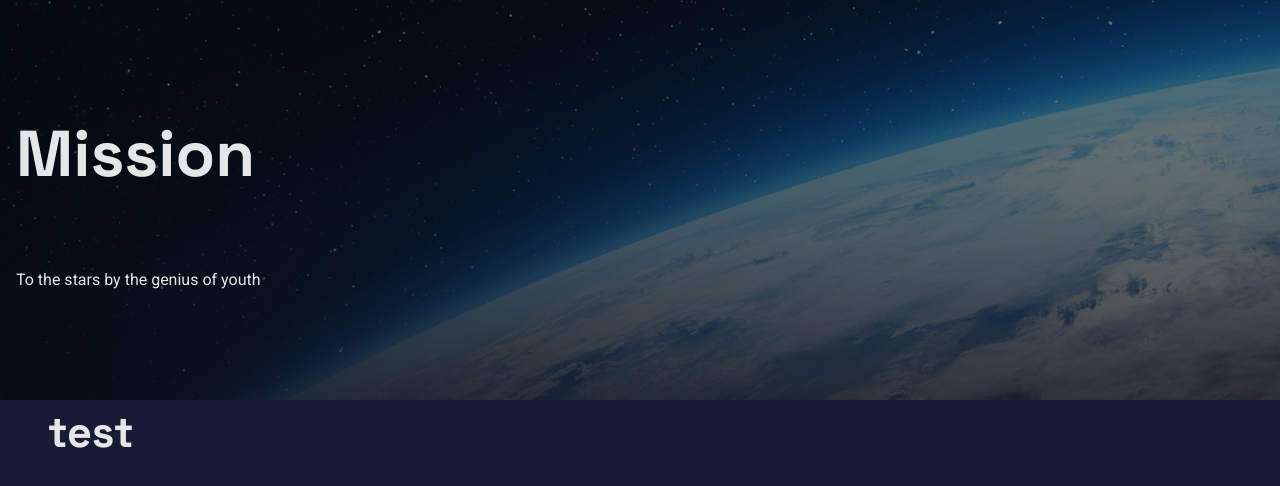
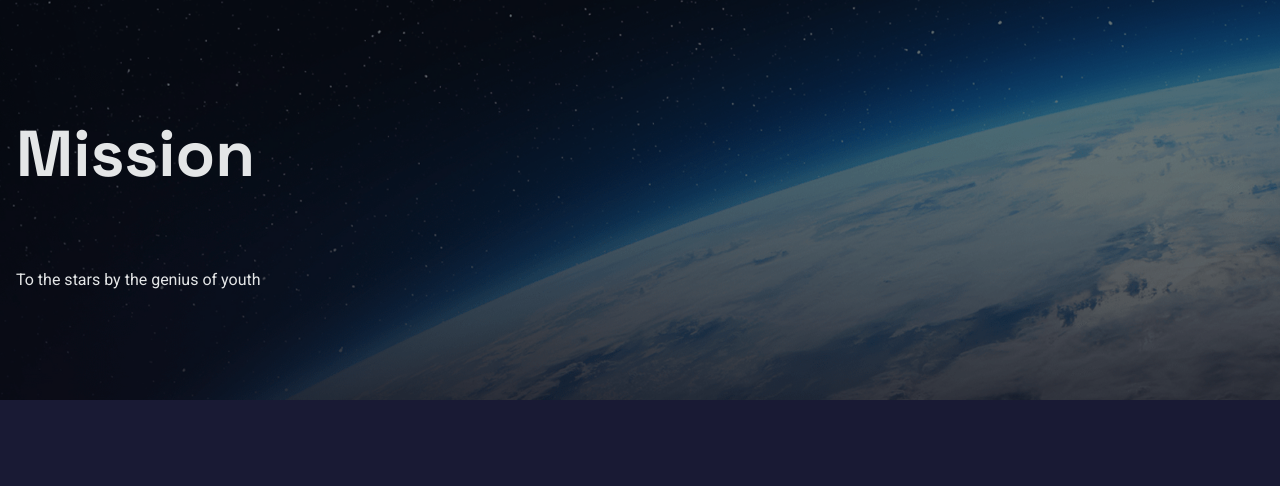
Before and after one commit to fdnd-agency/nebulaxplorer, a SvelteKit app: page / in a window 1280 px wide. Shown: the top 486 px of the page. Built offline with nearby package versions, Linux system fonts and the light colour scheme.

Commit message:
fix: removed test code #631

```diff
--- a/src/routes/+page.svelte
+++ b/src/routes/+page.svelte
@@ -12,12 +12,3 @@
   text="To the stars by the genius of youth"
   image={missionImage}
 />
-
-<main>
-
-
-  <h2>
-    test
-  </h2>
-
-</main>
```
